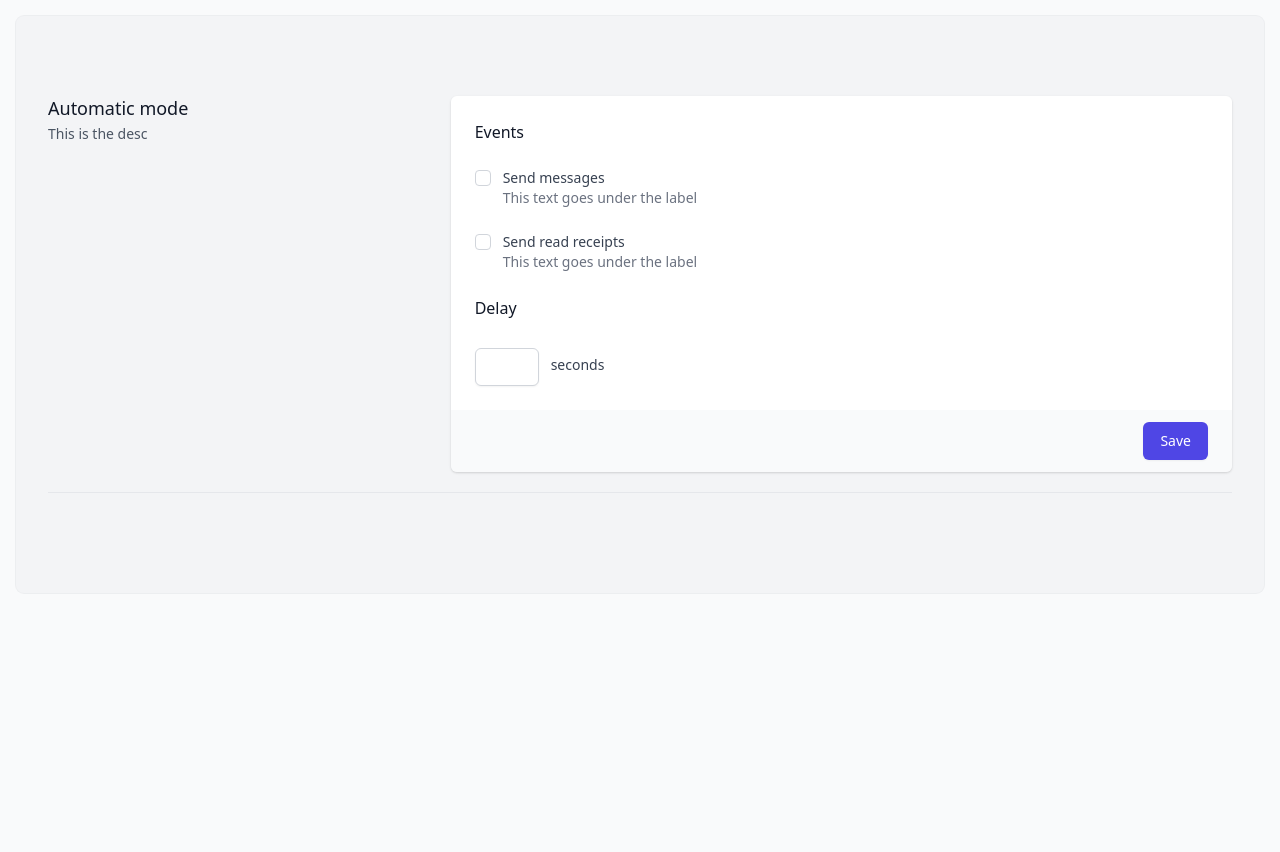
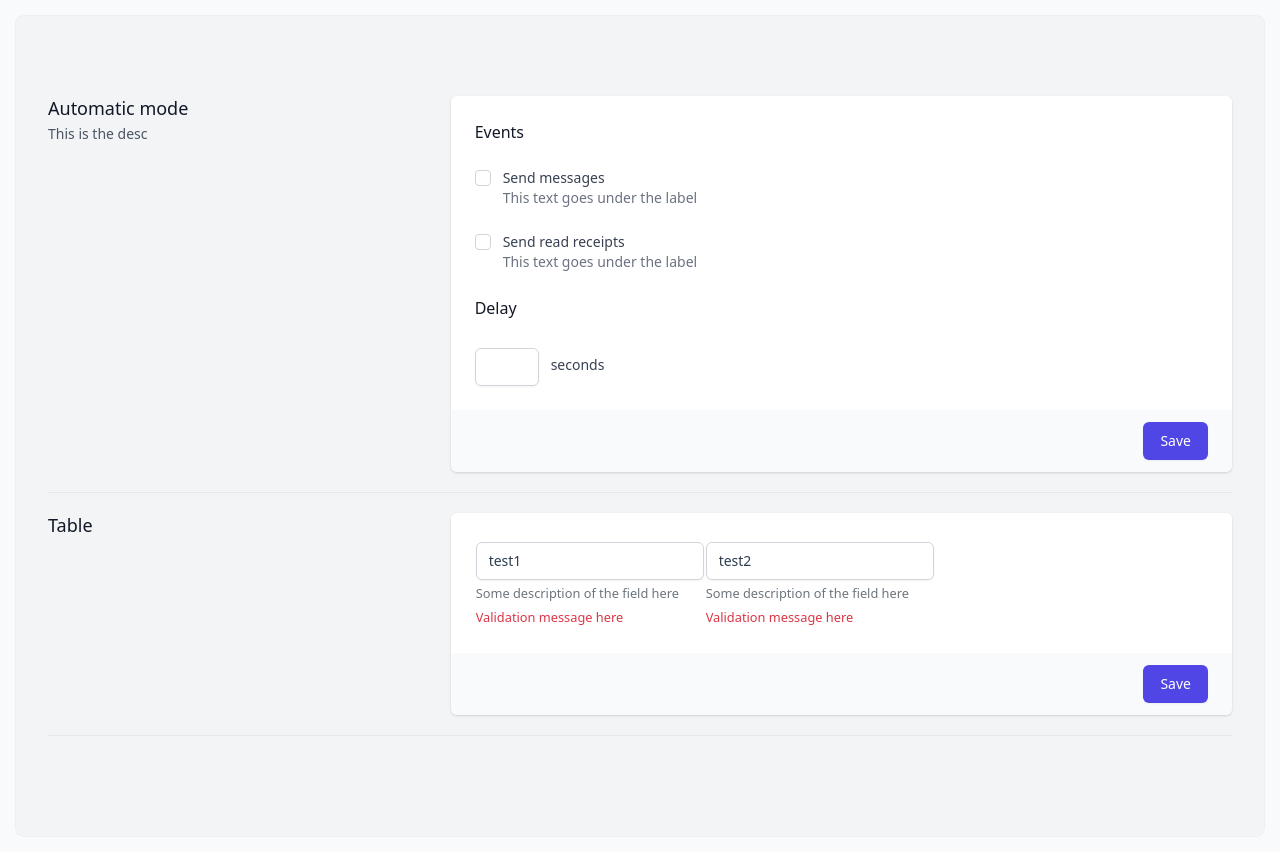
Before and after one commit to leboeuf/vue-forms, a Vue app: page / in a window 1280 px wide. Before the commit the page ends 800 px from the top, so only its background shows below. Built offline with nearby package versions, Linux system fonts and the light colour scheme.

Commit message:
Add Table component

```diff
--- a/src/App.vue
+++ b/src/App.vue
@@ -63,6 +63,29 @@ export default defineComponent({
                         type: 'number'
                     }
                 }
+            },
+            table_section: {
+                type: 'section',
+                label: 'Table',
+                schema: {
+                    table: {
+                        type: 'table',
+                        headers: [ 'Room', 'Members' ],
+                        row_template: {}, // Allows adding/removing rows
+                        rows: [
+                            {
+                                test1: {
+                                    type: 'text',
+                                    value: 'test1'
+                                },
+                                test2: {
+                                    type: 'text',
+                                    value: 'test2'
+                                }
+                            }
+                        ],
+                    }
+                }
             }
         }
 
--- a/src/components/ComponentsList.js
+++ b/src/components/ComponentsList.js
@@ -4,6 +4,8 @@ export default {
     CheckBox: defineAsyncComponent(() => import('./CheckBox.vue')),
     Heading: defineAsyncComponent(() => import('./Heading.vue')),
     Number: defineAsyncComponent(() => import('./Number.vue')),
+    Table: defineAsyncComponent(() => import('./Table.vue')),
+    TableRow: defineAsyncComponent(() => import('./TableRow.vue')),
     TextBox: defineAsyncComponent(() => import('./TextBox.vue')),
     Section: defineAsyncComponent(() => import('./Section.vue')),
 }
--- a/src/components/Form.vue
+++ b/src/components/Form.vue
@@ -18,6 +18,12 @@ export default defineComponent({
 	},
     setup(props) {
         const components = reactive([])
+
+        const generateTableRow = (rowItem) => {
+            // Used when parsing a table.
+            // The Table component assumes its children are of type TableRow.
+            return { model: { components: generateControls([], rowItem) } }
+        }
 
         const generateControls = (componentList, schema) => {
             // This method is initially called by onMounted() without any arguments.
@@ -41,8 +47,11 @@ export default defineComponent({
 
                     var description = properties['description']
                     var submitUrl = properties['submit_url']
-                    var componentsTest = generateControls([], properties['schema'])
-                    componentList.push({ type: 'Section', model: { title: label, description: description, submitUrl: submitUrl, components: componentsTest } })
+                    var subComponents = generateControls([], properties['schema'])
+                    componentList.push({ type: 'Section', model: { title: label, description: description, submitUrl: submitUrl, components: subComponents } })
+                }
+                if (type === 'table') {
+                    componentList.push({ type: 'Table', model: { rows: properties['rows'].map(x => generateTableRow(x)) } })
                 }
                 else if (type === 'heading') {
                     var label = properties['label']
--- /dev/null
+++ b/src/components/Table.vue
@@ -0,0 +1,28 @@
+<template>
+	<div>
+		<table>
+			<thead></thead>
+			<tbody>
+				<component
+					v-for="component in rows"
+					:key="component.name"
+					:is="'TableRow'"
+					v-bind="component.model"
+				></component>
+			</tbody>
+		</table>
+	</div>
+</template>
+
+<script>
+import { defineComponent } from 'vue'
+import ComponentsList from './ComponentsList.js'
+
+export default defineComponent({
+	components: ComponentsList,
+	props: {
+		type: String,
+		rows: Array
+	}
+})
+</script>
--- /dev/null
+++ b/src/components/TableRow.vue
@@ -0,0 +1,25 @@
+<template>
+<tr>
+	<td v-for="component in components"
+		:key="component.controlId">
+		<component
+			:is="component.type"
+			v-bind="component.model"
+		></component>
+	</td>
+</tr>
+
+</template>
+
+<script>
+import { defineComponent } from 'vue'
+import ComponentsList from './ComponentsList.js'
+
+export default defineComponent({
+	components: ComponentsList,
+	props: {
+		type: String,
+		components: Array
+	}
+})
+</script>
```
